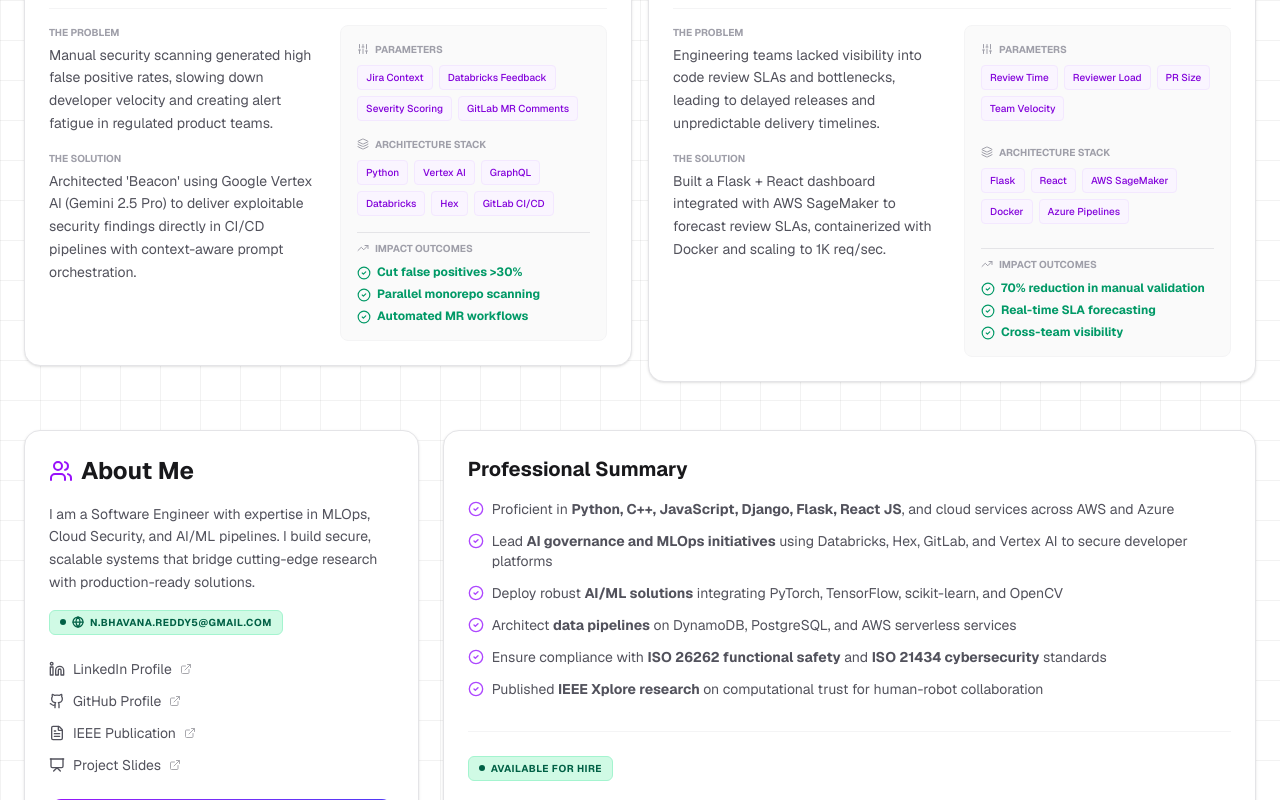
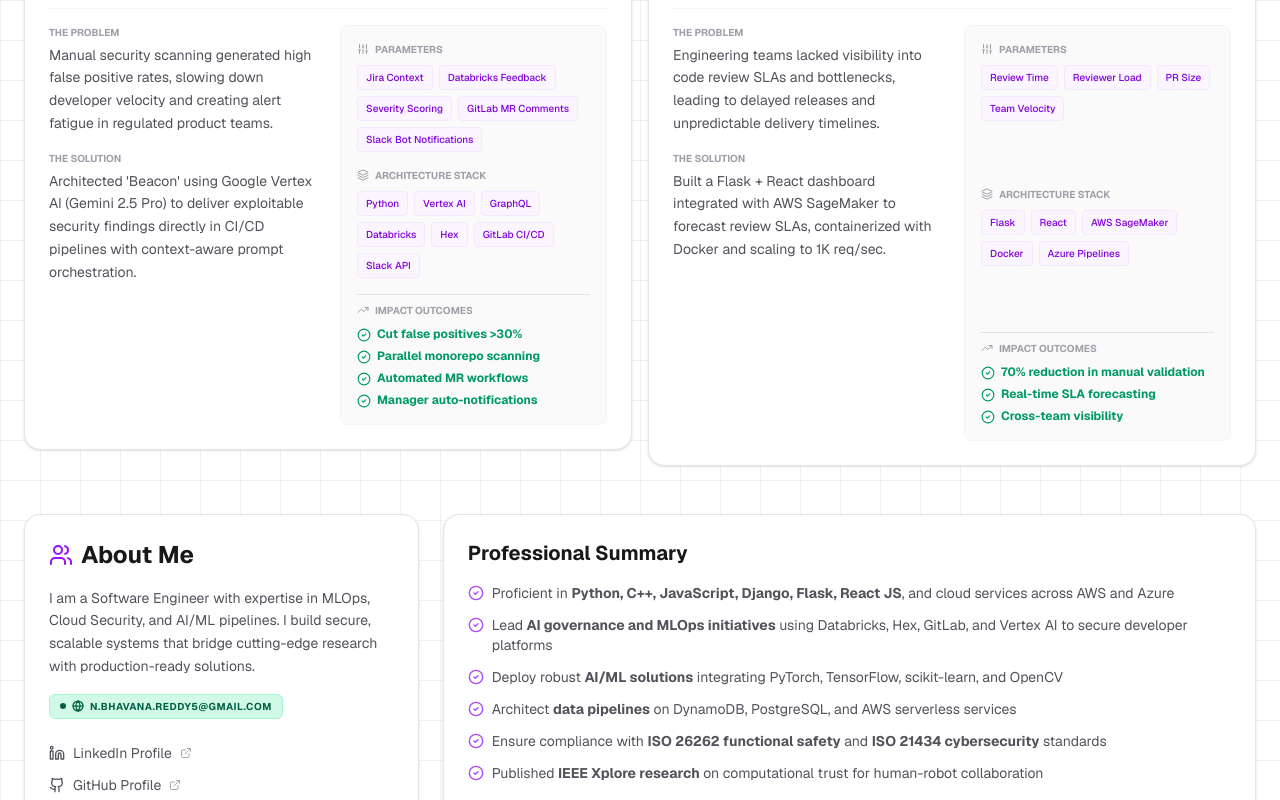
Before and after one commit to BNTiyan/bhavana-portfolio-agent, a Next.js app: page / in a window 1280 px wide. Shown: the part 2680-3480 px from the top of the page. Built offline with nearby package versions, Linux system fonts and the light colour scheme.

Commit message:
Add files via upload

```diff
--- a/src/app/page.tsx
+++ b/src/app/page.tsx
@@ -368,9 +368,9 @@
               role="Cybersecurity AI Analyst @ Rivian"
               problem="Manual security scanning generated high false positive rates, slowing down developer velocity and creating alert fatigue in regulated product teams."
               solution="Architected 'Beacon' using Google Vertex AI (Gemini 2.5 Pro) to deliver exploitable security findings directly in CI/CD pipelines with context-aware prompt orchestration."
-              parameters={['Jira Context', 'Databricks Feedback', 'Severity Scoring', 'GitLab MR Comments']}
-              tags={['Python', 'Vertex AI', 'GraphQL', 'Databricks', 'Hex', 'GitLab CI/CD']}
-              kpis={['Cut false positives >30%', 'Parallel monorepo scanning', 'Automated MR workflows']}
+              parameters={['Jira Context', 'Databricks Feedback', 'Severity Scoring', 'GitLab MR Comments', 'Slack Bot Notifications']}
+              tags={['Python', 'Vertex AI', 'GraphQL', 'Databricks', 'Hex', 'GitLab CI/CD', 'Slack API']}
+              kpis={['Cut false positives >30%', 'Parallel monorepo scanning', 'Automated MR workflows', 'Manager auto-notifications']}
             />
           </BentoCard>
 
@@ -440,15 +440,7 @@
                     >
                       <FileText size={16} /> IEEE Publication <ExternalLink size={12} className="opacity-50" />
                     </a>
-                    <a
-                      href="/presentation.html"
-                      target="_blank"
-                      rel="noopener noreferrer"
-                      className="flex items-center gap-2 text-sm text-zinc-600 dark:text-zinc-300 hover:text-purple-600 transition-colors"
-                    >
-                      <Presentation size={16} /> Project Slides <ExternalLink size={12} className="opacity-50" />
-                    </a>
-                  </div>
+                    </div>
 
                   {/* Presentation CTA */}
                   <a
```
